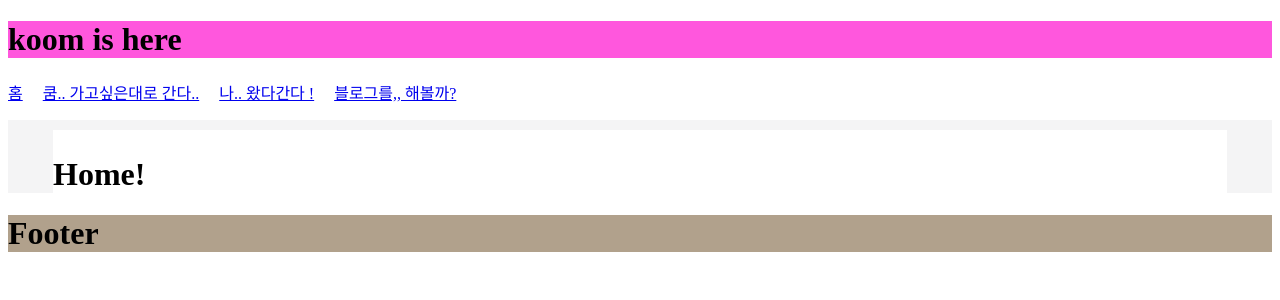
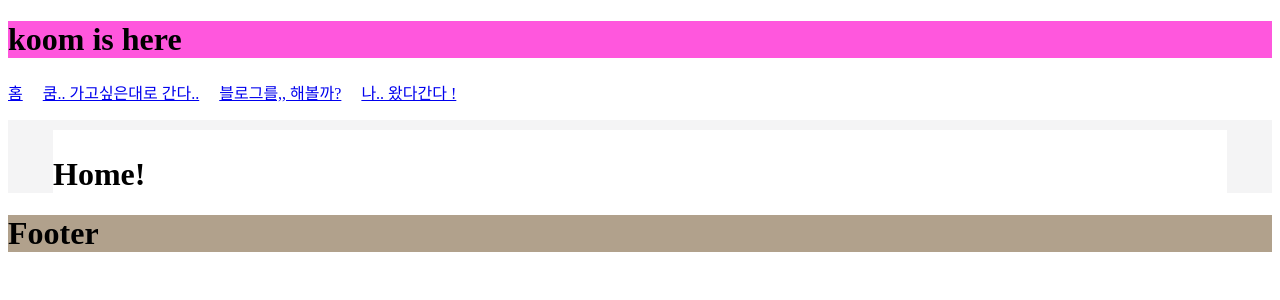
Before and after one commit to zikoom/kooms-day, a React (Create React App) app: page / in a window 1280 px wide. Shown: the top 300 px of the page. Built offline with nearby package versions, Linux system fonts and the light colour scheme.

Commit message:
헤더 위치 변경

```diff
--- a/src/components/layout/Header.js
+++ b/src/components/layout/Header.js
@@ -7,8 +7,8 @@ function Header() {
         <nav>
           <div className="header-nav-item inline-block text-left"><Link to="/" >홈</Link></div>
           <div className="header-nav-item inline-block text-left"><Link to="/webgl" >쿰.. 가고싶은대로 간다..</Link></div>
+          <div className="header-nav-item inline-block text-left"><Link to="/blog" >블로그를,, 해볼까?</Link></div>
           <div className="header-nav-item inline-block text-left"><Link to="/guest-book" >나.. 왔다간다 !</Link></div>
-          <div className="header-nav-item inline-block text-left"><Link to="/blog" >블로그를,, 해볼까?</Link></div>
         </nav>
       </div>
     </header>
--- a/src/index.js
+++ b/src/index.js
@@ -17,8 +17,8 @@ root.render(
       <Route path="/" element={<App />}>
         <Route index element={<Home />} />
         <Route path="webgl" element={<WebGL />} />
+        <Route path="blog" element={<div>블로그를,, 해볼까?</div>} />
         <Route path="guest-book" element={<div>나왔다감!!</div>} />
-        <Route path="blog" element={<div>블로그를,, 해볼까?</div>} />
       </Route>
     </Routes>
   </BrowserRouter>
```
